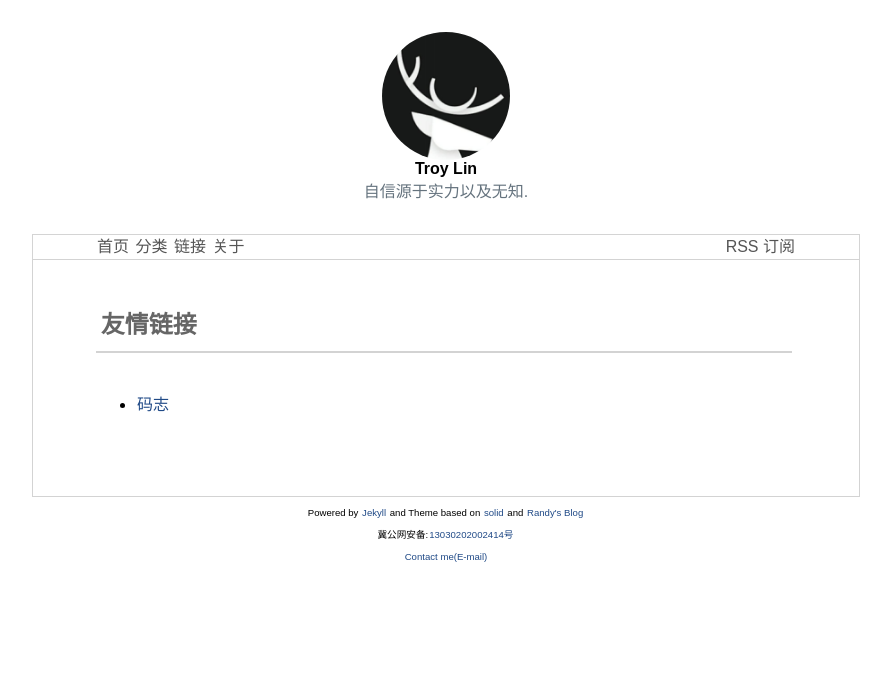
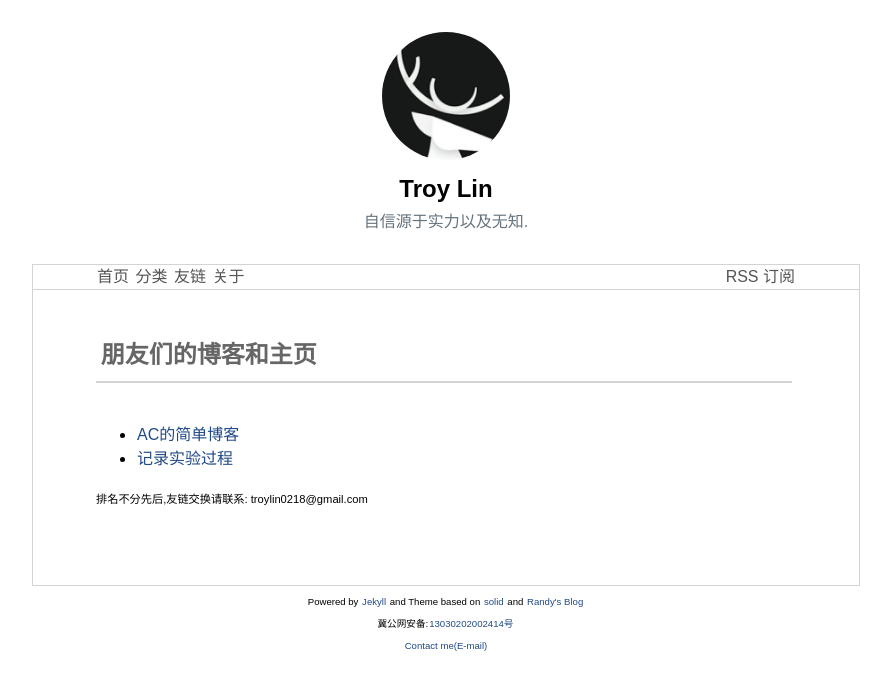
Before and after one commit to TroyLin0218/TroyLin0218.github.io, a Jekyll site: the page built from pages/links.md, in a window 1280 px wide. Shown: the top 690 px of the page, without its empty margins (194-1085 px from the left). Built offline with Jekyll 4.4.1, drawn with Linux system fonts in a browser that asks for light colours; comment, search, counter and statistics services are not loaded.

Commit message:
新增友链，完善头部样式

```diff
--- a/_includes/footer.html
+++ b/_includes/footer.html
@@ -4,12 +4,12 @@
         and <a href="https://lutaonan.com/" target="_blank">Randy's Blog</a>
     </p>
     <p style="font-size:0.6em;">
-	冀公网安备:<a href="http://www.beian.gov.cn/portal/registerSystemInfo?recordcode=13030202002414" target="_blank">13030202002414号</a>
+
+	    冀公网安备:<a href="http://www.beian.gov.cn/portal/registerSystemInfo?recordcode=13030202002414" target="_blank">13030202002414号</a>
      </p>
 	<p style="font-size:0.6em;"><a href="mailto:troylin0218@gmail.com" target="_blank">Contact me(E-mail)</a></p>
-	<p style="font-size:0.6em;">
-    </p>
-    <p >
+
+    <div>
         <script type="text/javascript">
             document.write(
                 unescape(
@@ -17,7 +17,7 @@
                 )
             );
         </script>
-    </p>
+    </div>
 </center>
     </body>
 </html>
--- a/_includes/navigation.html
+++ b/_includes/navigation.html
@@ -3,7 +3,7 @@
         <a class="nav_a1" href="{{ site.url }}/">首页</a>
         <a href="{{ site.url }}/categories/">分类</a>
         <!--<a class="nav_a1" href="{{ site.url }}/wiki/">维基</a>-->
-        <a href="{{ site.url }}/links/">链接</a>
+        <a href="{{ site.url }}/links/">友链</a>
         <a class="nav_a1" href="{{ site.url }}/about/">关于</a>
     </div>
     <div class="nav_rss"><a href="{{ site.url }}/sitemap.xml" style="display:none;">SITEMAP</a><a href="{{ site.url }}/feed.xml" target="_blank"> RSS 订阅</a></div>
--- a/css/default.css
+++ b/css/default.css
@@ -230,7 +230,10 @@ tr:nth-child(2n) {
 }
 
 .description .name {
-  font-weight: bold;
+  font-size: x-large;
+    font-weight: bold;
+    margin-top: 15px;
+    margin-bottom: 5px;
 }
 
 .description .desc {
--- a/pages/links.md
+++ b/pages/links.md
@@ -1,11 +1,15 @@
 ---
 layout: page
-title: 友情链接
+title: 朋友们的博客和主页
 description: 朋友们的博客和主页
 keywords: 友情链接
 permalink: /links/
 ---
 
 <ul>
-<li><a href="http://mazhuang.org/" target="_blank">码志</a></li>
+    <li><a href="https://www.acdiao.com/" target="_blank">AC的简单博客</a></li>
+    <li><a href="https://blog.cetcweb.cn/" target="_blank">记录实验过程</a></li>
 </ul>
+<p style="font-size:0.7em;">
+排名不分先后,友链交换请联系: troylin0218@gmail.com
+</p>
```
